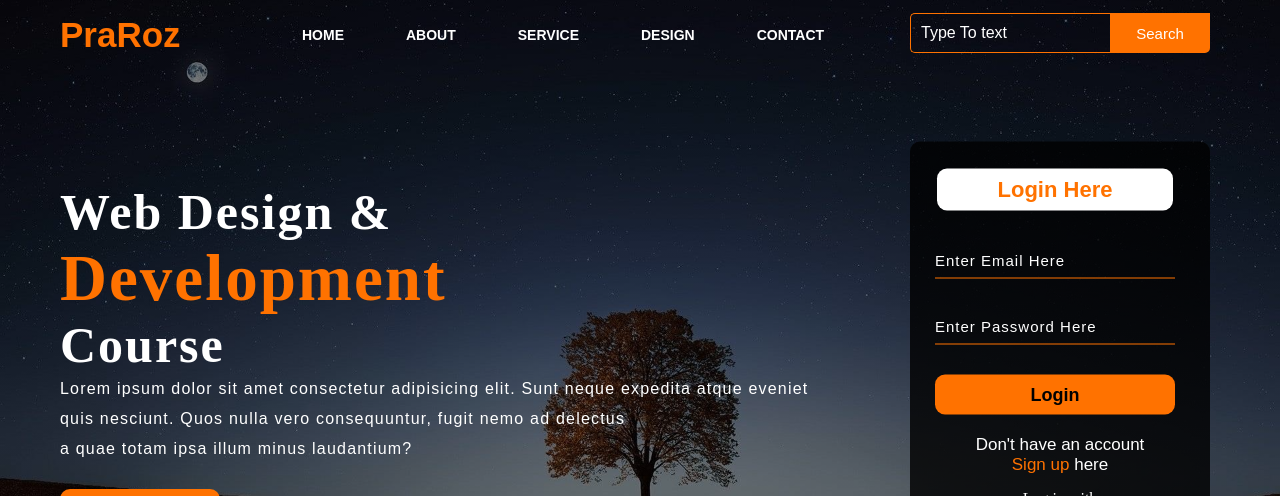
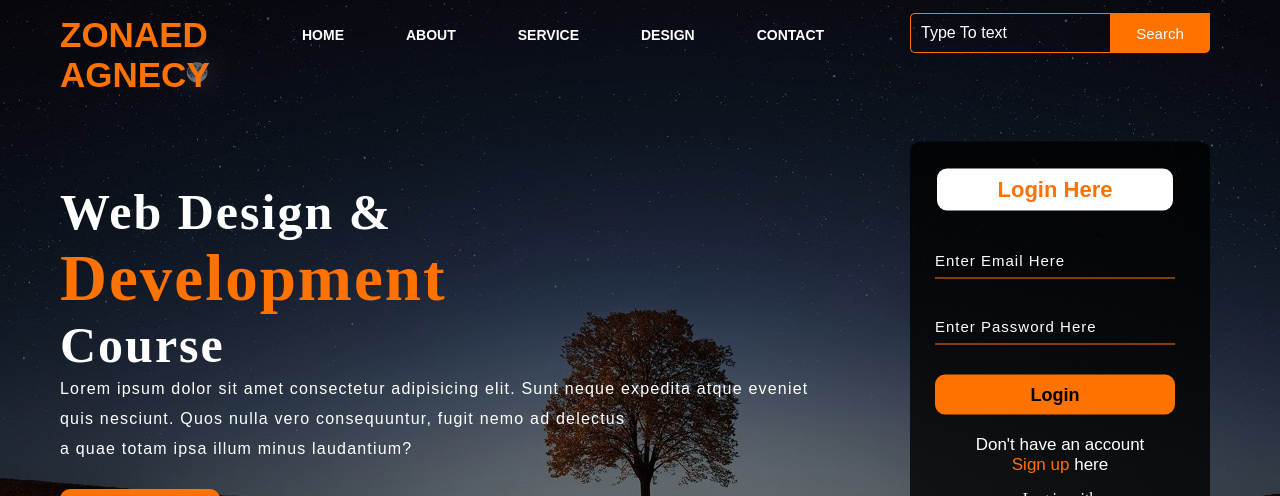
Before and after one commit to zonaedh/agency-website, a plain HTML site: page index.html in a window 1280 px wide. Shown: the top 496 px of the page. Drawn offline with nearby package versions, Linux system fonts and the light colour scheme.

Commit message:
headline change

```diff
--- a/index.html
+++ b/index.html
@@ -9,7 +9,7 @@
     <div class="main">
         <div class="navbar">
             <div class="icon">
-                <h2 class="logo">PraRoz</h2>
+                <h2 class="logo">ZONAED AGNECY</h2>
             </div>
 
             <div class="menu">
```
